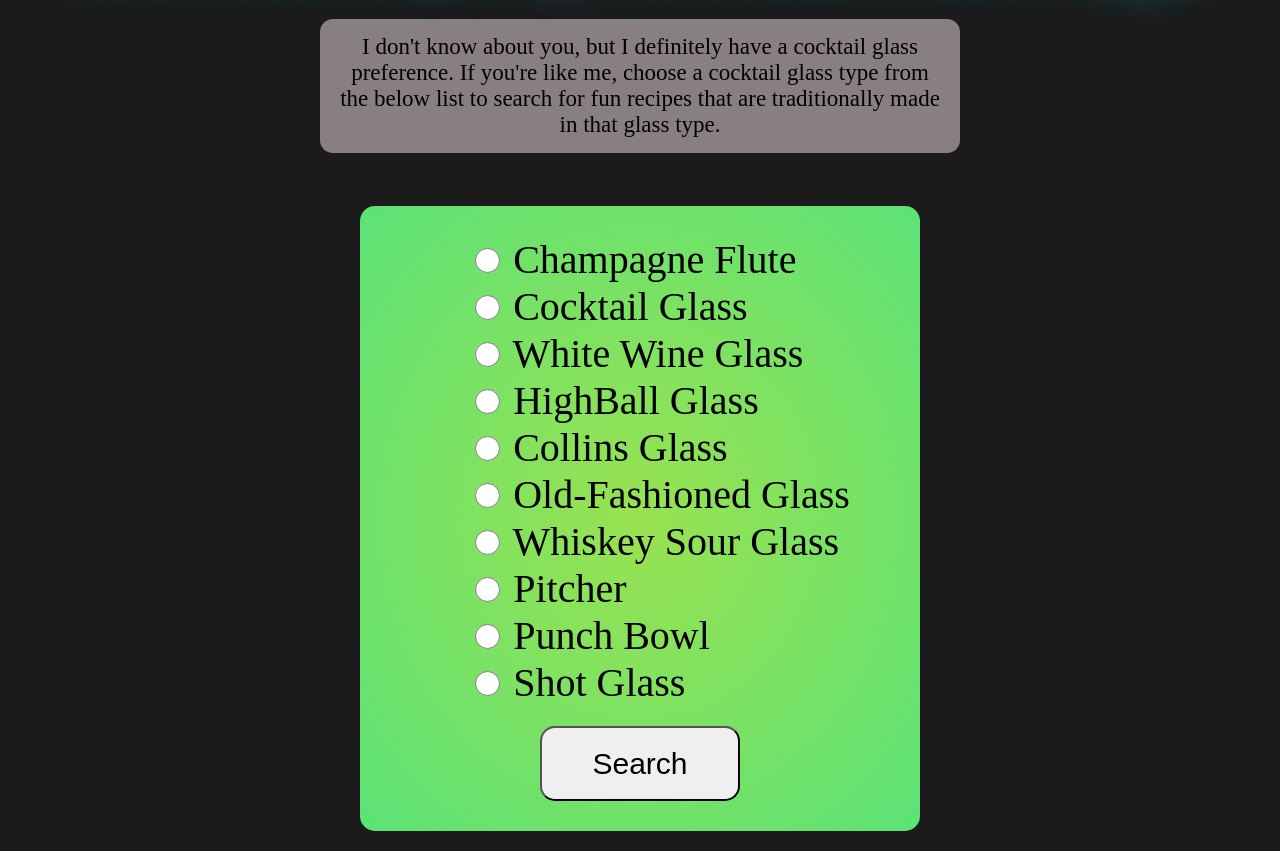
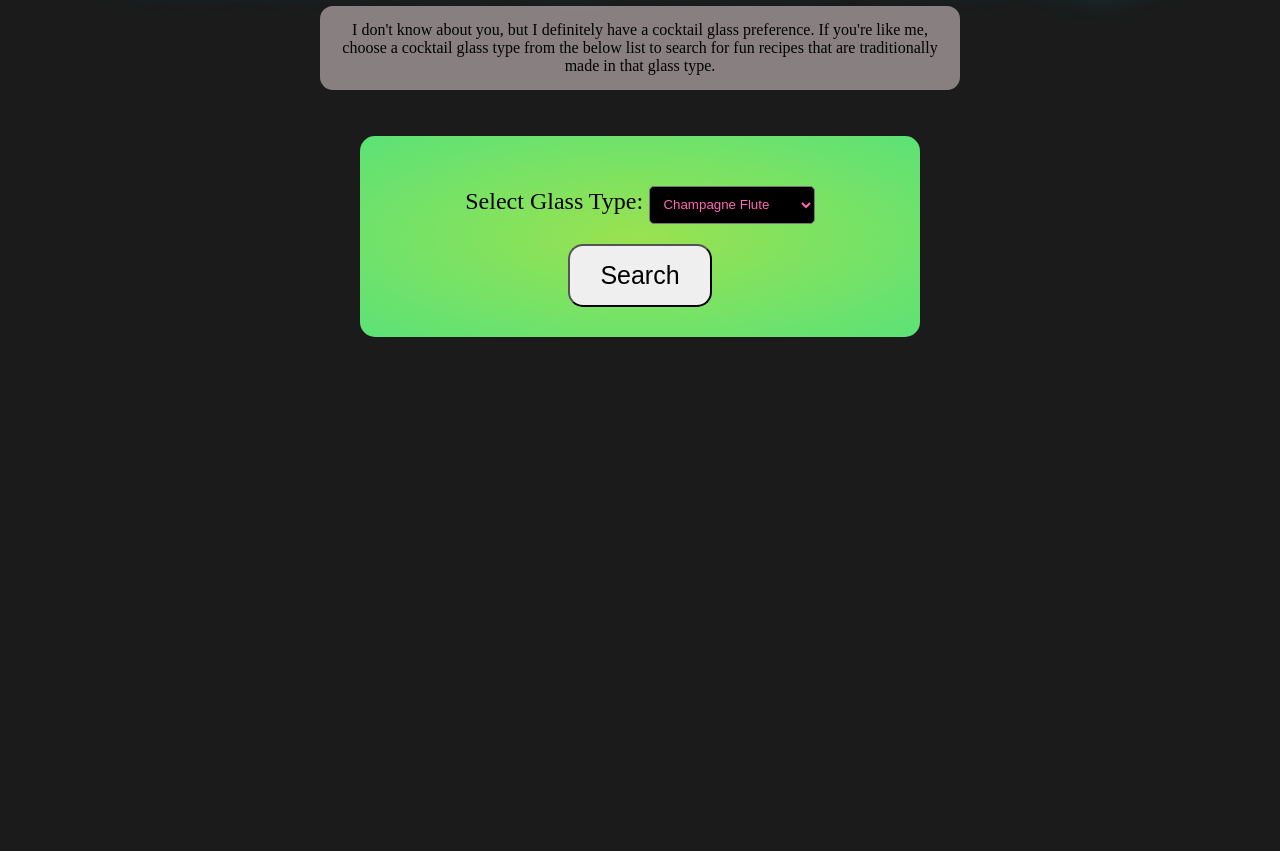
Before and after one commit to gbrogers/drink-app, a website: page public/drinkGlass.html in a window 1280 px wide. Shown: the part 269-1120 px from the top of the page. After the commit the page ends 800 px from the top, so only its background shows below. Drawn offline with nearby package versions, Linux system fonts and the light colour scheme.

Commit message:
glass type dropdown updated

```diff
--- a/public/drinkGlass.html
+++ b/public/drinkGlass.html
@@ -33,111 +33,36 @@
 
     <section class="form-section">
       <form id="glass-form">
-        <ul id="glass-list">
-          <li>
-            <input
-              class="radio"
-              type="radio"
-              id="champagne_flute"
-              name="glass"
-              value="champagne_flute"
-            />
-            <label>Champagne Flute</label>
-          </li>
-          <li>
-            <input
-              class="radio"
-              type="radio"
-              id="cocktail_glass"
-              name="glass"
-              value="cocktail_glass"
-            />
-            <label>Cocktail Glass</label>
-          </li>
-          <li>
-            <input
-              class="radio"
-              type="radio"
-              id="white_wine_glass"
-              name="glass"
-              value="white_wine_glass"
-            />
-            <label>White Wine Glass</label>
-          </li>
-          <li>
-            <input
-              class="radio"
-              type="radio"
-              id="highball_glass"
-              name="glass"
-              value="highball_glass"
-            />
-
-            <label>HighBall Glass</label>
-          </li>
-          <li>
-            <input
-              class="radio"
-              type="radio"
-              id="collins_glass"
-              name="glass"
-              value="collins_glass"
-            />
-            <label>Collins Glass</label>
-          </li>
-          <li>
-            <input
-              class="radio"
-              type="radio"
-              id="old-fashioned_glass"
-              name="glass"
-              value="old-fashioned_glass"
-            />
-            <label>Old-Fashioned Glass</label>
-          </li>
-          <li>
-            <input
-              class="radio"
-              type="radio"
-              id="whiskey_sour_glass"
-              name="glass"
-              value="whiskey_sour_glass"
-            />
-            <label>Whiskey Sour Glass</label>
-          </li>
-          <li>
-            <input
-              class="radio"
-              type="radio"
-              id="pitcher"
-              name="glass"
-              value="pitcher"
-            />
-            <label>Pitcher</label>
-          </li>
-          <li>
-            <input
-              class="radio"
-              type="radio"
-              id="punch_bowl"
-              name="glass"
-              value="punch_bowl"
-            />
-
-            <label>Punch Bowl</label>
-          </li>
-          <li>
-            <input
-              class="radio"
-              type="radio"
-              id="shot_glass"
-              name="glass"
-              value="shot_glass"
-            />
-            <label>Shot Glass</label>
-          </li>
-        </ul>
-        <input type="submit" id="request" value="Search" />
+        <div>
+          <label for="glass-list">Select Glass Type:</label>
+          <select name="glass-list" id="glass-list">
+            <option class="glass-option" value="champagne_flute">
+              Champagne Flute
+            </option>
+            <option class="glass-option" value="cocktail_glass">
+              Cocktail Glass
+            </option>
+            <option class="glass-option" value="white_wine_glass">
+              White Wine Glass
+            </option>
+            <option class="glass-option" value="highball_glass">
+              HighBall Glass
+            </option>
+            <option class="glass-option" value="collins_glass">
+              Collins Glass
+            </option>
+            <option class="glass-option" value="old-fashioned_glass">
+              Old Fashioned Glass
+            </option>
+            <option class="glass-option" value="whiskey_sour_glass">
+              Whiskey Sour Glass
+            </option>
+            <option class="glass-option" value="pitcher">Pitcher</option>
+            <option class="glass-option" value="punch_bowl">Punch Bowl</option>
+            <option class="glass-option" value="shot_glass">Shot Glass</option>
+          </select>
+        </div>
+        <input type="submit" class="request" value="Search" />
       </form>
     </section>
     <div class="results"></div>
--- a/public/searchByGlass.js
+++ b/public/searchByGlass.js
@@ -7,9 +7,9 @@ const getInput = (e) => {
   e.preventDefault();
 
   let glassType;
-  const items = document.querySelectorAll('input[name="glass"]');
+  const items = document.querySelectorAll(".glass-option");
   for (const item of items) {
-    if (item.checked) {
+    if (item.selected) {
       glassType = item.value;
     }
   }
--- a/public/styles.css
+++ b/public/styles.css
@@ -14,14 +14,15 @@ nav div {
 #home-nav a {
   all: unset;
   color: hotpink;
-  font-size: 20px;
-  padding: 20px;
+  font-size: 1.2em;
+  padding: 0.8em;
 }
 #home-nav a:hover {
   transform: scale(1.02);
   text-shadow: 0 0 15px #0ff;
   cursor: pointer;
 }
+
 #glass-nav {
   color: rgb(111, 169, 54);
 }
@@ -35,6 +36,7 @@ body {
   background-color: rgb(27, 27, 27);
   margin: 0;
   z-index: -5;
+  font-size: 16px;
 }
 #drink-logo {
   width: 175px;
@@ -52,7 +54,7 @@ body {
 #main-title {
   color: rgb(253, 236, 236);
   text-shadow: 0 0 15px #0ff;
-  font-size: 100px;
+  font-size: 6.5em;
   margin: 15px auto;
   font-family: "Gill Sans", "Gill Sans MT", Calibri, "Trebuchet MS", sans-serif;
   z-index: 2;
@@ -75,7 +77,7 @@ header {
 
 #under-head {
   color: rgb(253, 236, 236);
-  font-size: 25px;
+  font-size: 1.7em;
   font-style: italic;
   font-weight: lighter;
   margin-top: 0px;
@@ -85,7 +87,7 @@ header {
 }
 #options h2 {
   font-weight: normal;
-  font-size: 30px;
+  font-size: 1.5em;
 }
 #options {
   display: flex;
@@ -170,8 +172,8 @@ button {
   color: rgb(253, 236, 236);
   justify-self: center;
   width: 400px;
-  font-size: 30px;
-  padding: 15px;
+  font-size: 2.1em;
+  padding: 0.5em;
   height: auto;
   border-radius: 15px;
 }
@@ -184,7 +186,7 @@ button {
   align-content: center;
 }
 .results h2 {
-  font-size: 40px;
+  font-size: 2.3em;
   margin-top: 7px;
   text-align: center;
 }
@@ -216,9 +218,9 @@ button {
 
 .answer-section p {
   background: radial-gradient(rgb(153, 226, 80), #5ce277);
-  padding: 15px;
-  font-size: 15px;
-  margin: 30px 0;
+  padding: 0.5em;
+  font-size: 1em;
+  margin: 1em 0;
   border: black solid 3px;
 }
 
@@ -227,7 +229,7 @@ button {
     rgba(114, 202, 235, 0.76),
     rgba(37, 144, 158, 0.76)
   );
-  font-size: 20px;
+  font-size: 1.1em;
   padding: 15px 30px;
   border: black solid 3px;
   list-style-type: circle;
@@ -272,8 +274,8 @@ form {
   color: black;
   display: flex;
   justify-self: center;
-  font-size: 40px;
-  flex-direction: column;
+  font-size: 1.5em;
+  /* flex-direction: column; */
   padding: 30px;
 }
 .form-section div {
@@ -284,42 +286,34 @@ form p {
   padding: 30px;
 }
 #value-location {
-  font-size: 20px;
+  font-size: 1.2em;
   padding: 15px;
   width: 400px;
   height: 40px;
   margin-right: 10px;
+  border-radius: 5px;
 }
 #value-location:hover {
   box-shadow: 0 0 45px #0ff;
 }
-#request {
-  font-size: 30px;
-  padding: 15px;
-  height: 75px;
+.request {
+  font-size: 25px;
+  padding: 15px 30px;
+  /* height: 75px; */
   border-radius: 15px;
-  width: 200px;
-  margin-top: 20px;
+  /* width: 200px; */
+  /* margin-top: 20px; */
 }
-#request:hover {
+.request:hover {
   background-color: rgb(198, 198, 198);
   transform: scale(1.05);
   cursor: pointer;
 }
-
-#glass-form ul {
-  list-style-type: none;
-  margin: 0px;
-}
-
-#glass-list .radio {
-  height: 25px;
-  width: 25px;
-}
-
-#glass-list .radio:hover {
-  transform: scale(1.2);
-  cursor: pointer;
+#glass-list {
+  color: hotpink;
+  background-color: black;
+  padding: 0.7em;
+  border-radius: 5px;
 }
 
 .intro-section {
@@ -337,10 +331,10 @@ form p {
   border-radius: 13px;
   width: 50%;
   text-align: center;
-  font-size: 23px;
+  font-size: 1em;
 }
 .intro-section h2 {
-  font-size: 70px;
+  font-size: 4em;
   font-weight: 900;
   margin: 10px;
   color: rgb(253, 236, 236);
```
Also changed, not shown: public/drinkAlc.html (+1 -1 lines), public/drinkName.html (+1 -1 lines), public/index.html (+5 -1 lines).
